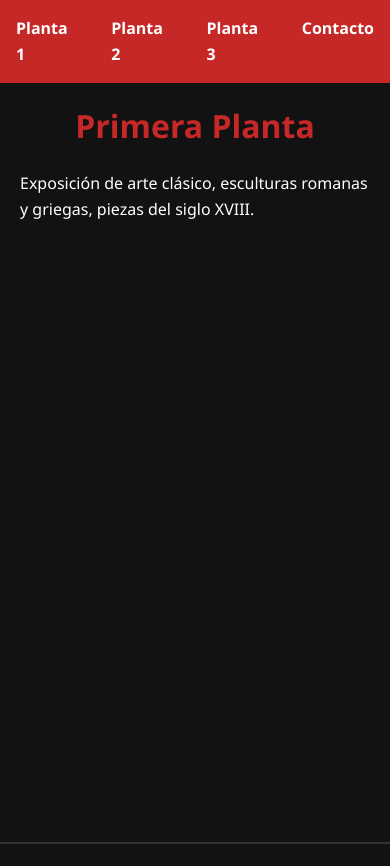
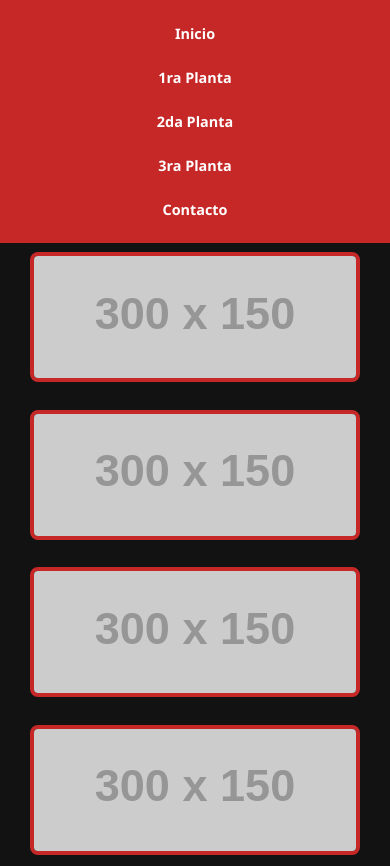
Before and after one commit to ossamuseo/web, a plain HTML site: page index.html in a window 390 px wide. Shown: the top 866 px of the page. Drawn offline with Linux system fonts and the light colour scheme; placeholder pictures from the web are drawn by us.

Commit message:
Update index.html - Added Home section

```diff
--- a/index.html
+++ b/index.html
@@ -3,12 +3,9 @@
 <head>
   <meta charset="UTF-8" />
   <meta name="viewport" content="width=device-width, initial-scale=1.0"/>
-  <title>Museo Carral</title>
+  <title>Museo Ossa</title>
   <style>
-    /* -------- RESET -------- */
     * { margin: 0; padding: 0; box-sizing: border-box; scroll-behavior: smooth; }
-
-    /* -------- COLORES -------- */
     :root {
       --rojo: #c62828;
       --negro: #121212;
@@ -22,16 +19,17 @@
       line-height: 1.6;
     }
 
-    /* -------- NAV -------- */
+    /* ----------- NAV ----------- */
     nav {
       position: fixed;
       top: 0;
       width: 100%;
       background: var(--rojo);
-      padding: 1rem;
+      padding: 1rem 1rem;
       display: flex;
       justify-content: center;
-      gap: 2rem;
+      flex-wrap: wrap;
+      gap: 1rem;
       z-index: 1000;
     }
 
@@ -39,16 +37,18 @@
       color: var(--blanco);
       text-decoration: none;
       font-weight: bold;
-      transition: color 0.3s ease;
+      padding: 0.5rem 1rem;
+      border-radius: 4px;
+      transition: background 0.3s;
     }
 
     nav a:hover {
-      color: #ffd700;
+      background: #a91f1f;
     }
 
-    /* -------- SECCIONES -------- */
+    /* ----------- SECCIONES ----------- */
     section {
-      padding: 100px 20px;
+      padding: 100px 20px 80px;
       min-height: 100vh;
       border-bottom: 2px solid #333;
     }
@@ -61,15 +61,76 @@
     }
 
     .container {
-      max-width: 900px;
+      max-width: 960px;
       margin: auto;
+      text-align: center;
     }
 
+    /* ----------- INICIO GRID ----------- */
+    .inicio-grid {
+      display: grid;
+      grid-template-columns: repeat(auto-fit, minmax(180px, 1fr));
+      gap: 20px;
+      margin-top: 40px;
+      padding: 0 10px;
+    }
+
+    .inicio-grid a img {
+      width: 100%;
+      height: 160px;
+      object-fit: cover;
+      border: 4px solid var(--rojo);
+      border-radius: 8px;
+      transition: transform 0.3s, border-color 0.3s;
+    }
+
+    .inicio-grid a img:hover {
+      transform: scale(1.05);
+      border-color: #ffd700;
+    }
+
+    /* ----------- FOOTER ----------- */
     footer {
-      padding: 2rem;
+      padding: 2rem 1rem;
       background: var(--rojo);
       text-align: center;
       color: var(--blanco);
+    }
+
+    /* ----------- RESPONSIVE ----------- */
+    @media (max-width: 768px) {
+      nav {
+        justify-content: space-around;
+        gap: 0.5rem;
+      }
+
+      nav a {
+        font-size: 0.9rem;
+        padding: 0.4rem 0.8rem;
+      }
+
+      section h2 {
+        font-size: 1.6rem;
+      }
+
+      .inicio-grid a img {
+        height: 140px;
+      }
+    }
+
+    @media (max-width: 480px) {
+      nav {
+        flex-direction: column;
+        align-items: center;
+      }
+
+      .inicio-grid {
+        grid-template-columns: 1fr;
+      }
+
+      .inicio-grid a img {
+        height: 130px;
+      }
     }
   </style>
 </head>
@@ -77,13 +138,29 @@
 
   <!-- NAV -->
   <nav>
-    <a href="#planta1">Planta 1</a>
-    <a href="#planta2">Planta 2</a>
-    <a href="#planta3">Planta 3</a>
+    <a href="#inicio">Inicio</a>
+    <a href="#planta1">1ra Planta</a>
+    <a href="#planta2">2da Planta</a>
+    <a href="#planta3">3ra Planta</a>
     <a href="#contacto">Contacto</a>
   </nav>
 
-  <!-- SECCIONES -->
+  <!-- SECCIÓN INICIO -->
+  <section id="inicio">
+    <div class="container">
+      <h2>Bienvenidos al Museo Ossa</h2>
+      <p>Explora cada planta y descubre historias únicas.</p>
+
+      <div class="inicio-grid">
+        <a href="#planta1"><img src="https://via.placeholder.com/300x150?text=1ra+Planta" alt="1ra Planta" /></a>
+        <a href="#planta2"><img src="https://via.placeholder.com/300x150?text=2da+Planta" alt="2da Planta" /></a>
+        <a href="#planta3"><img src="https://via.placeholder.com/300x150?text=3ra+Planta" alt="3ra Planta" /></a>
+        <a href="#contacto"><img src="https://via.placeholder.com/300x150?text=Contacto" alt="Contacto" /></a>
+      </div>
+    </div>
+  </section>
+
+  <!-- PLANTAS -->
   <section id="planta1">
     <div class="container">
       <h2>Primera Planta</h2>
@@ -108,14 +185,13 @@
   <section id="contacto">
     <div class="container">
       <h2>Contacto</h2>
-      <p>📍 Dirección: Calle Museo 123, Carral, España</p>
-      <p>📞 Teléfono: +34 987 654 321</p>
-      <p>✉️ Email: contacto@museocarral.com</p>
+      <p>📍 Dirección: Utebo, Zaragoza, España</p>
+      <p>✉️ Email: ossamuseoutebo@gmail.com</p>
     </div>
   </section>
 
   <footer>
-    © 2025 Museo Carral - Todos los derechos reservados
+    © 2025 Museo Ossa - Todos los derechos reservados
   </footer>
 
 </body>
```
